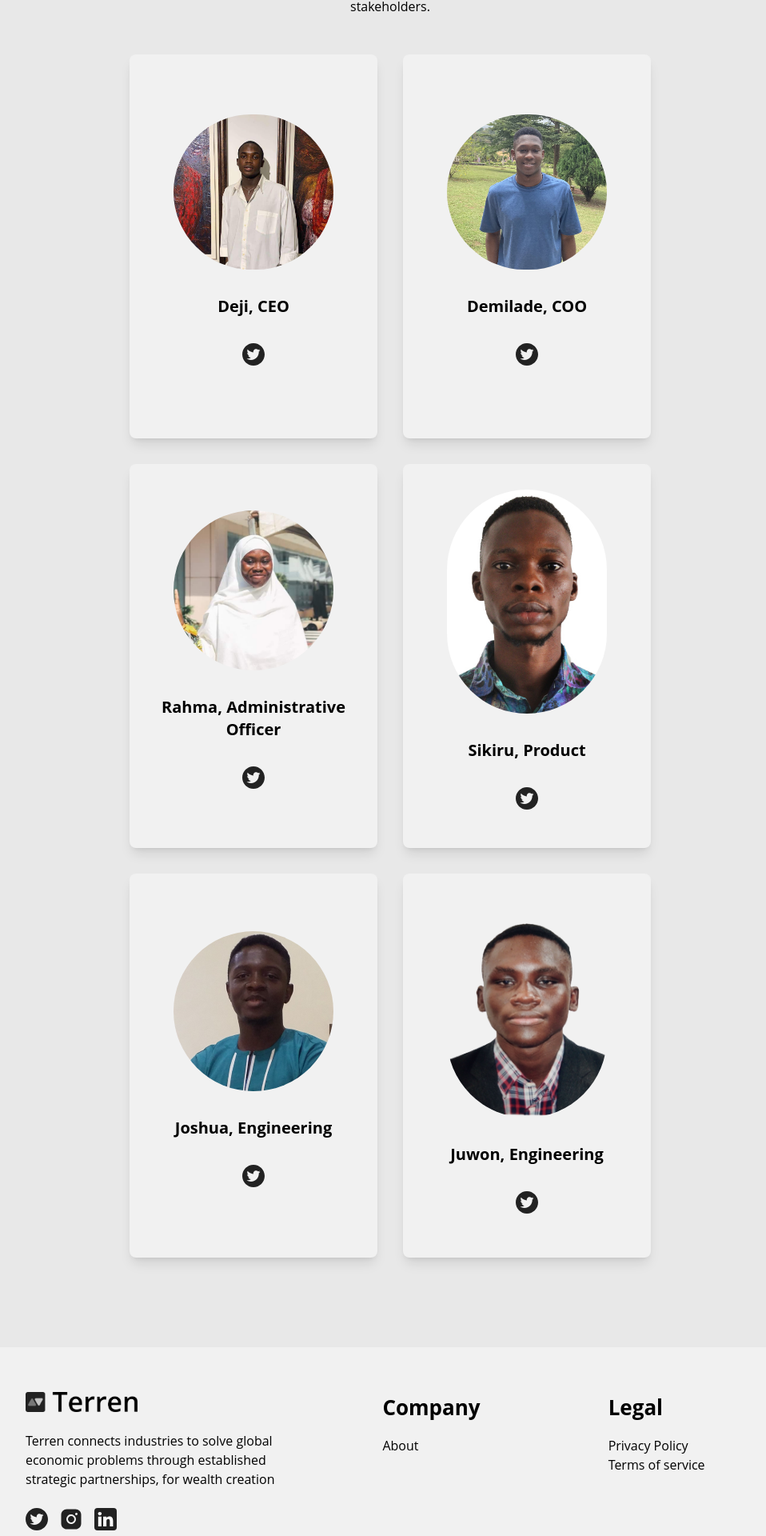
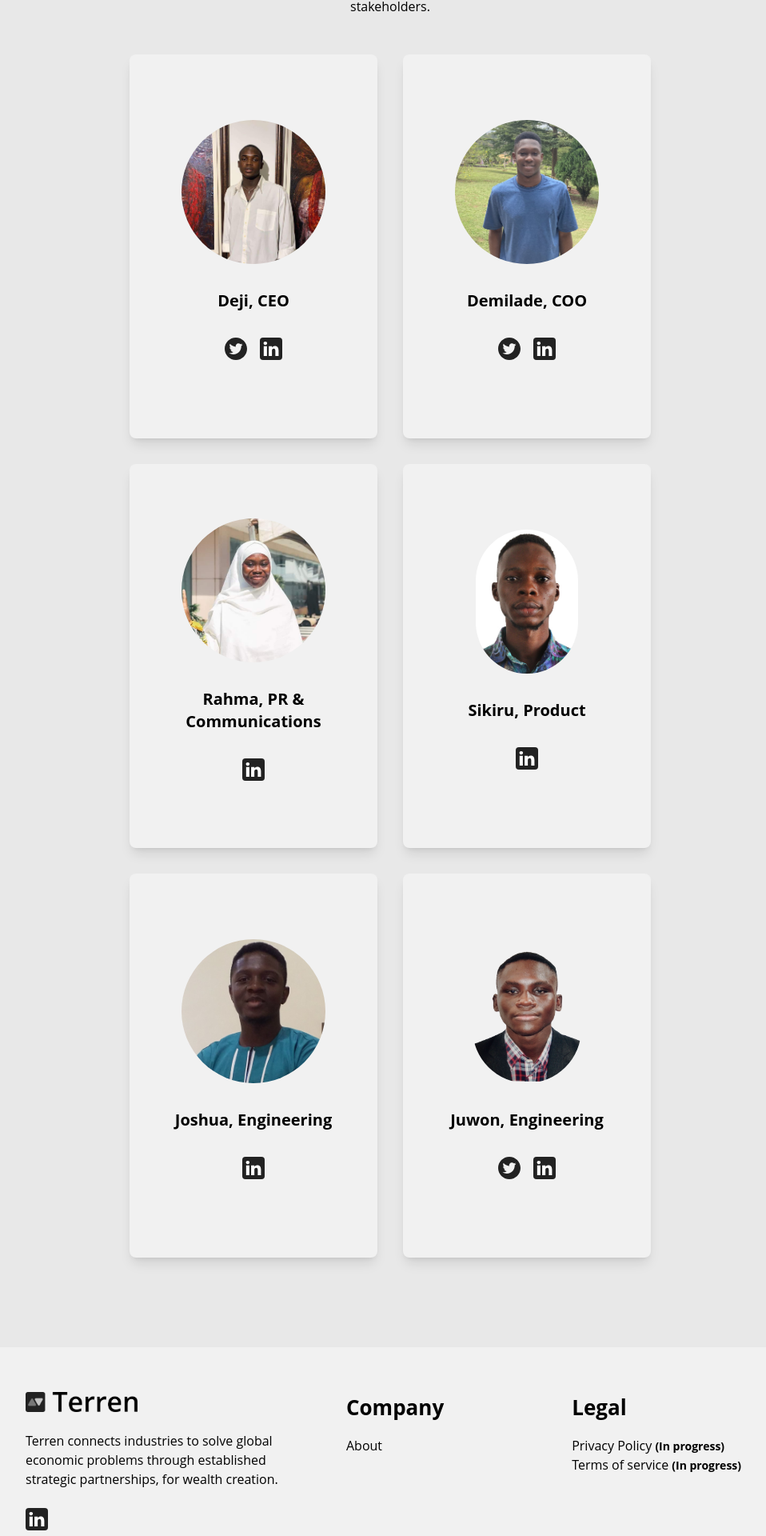
Before and after one commit to Oluwajuwonomoyele/terren-app, a React (Create React App) app: page /about in a window 1280 px wide. Shown: the part 992-2912 px from the top of the page at 80% size, without its empty margins (152-1110 px from the left). Built offline with nearby package versions, Linux system fonts and the light colour scheme; the HTML template or start-up script is replaced by a standard one.

Commit message:
add profile links

```diff
--- a/src/App.js
+++ b/src/App.js
@@ -9,15 +9,19 @@ import Footer from './components/Footer'
 function App() {
   const [openNav, setOpenNav] = useState(false);
 
+  const scrollToTop = () => {
+    window.scrollTo(0,0)
+  }
+
   return (
     <Router>
       <MobileNav openNav={openNav} setOpenNav={setOpenNav} />
       <Navbar openNav={openNav} setOpenNav={setOpenNav} />
       <Routes>
         <Route path='/' element={<Home />} />
-        <Route path='/about' element={<About />} />>
+        <Route path='/about' element={<About />} />
       </Routes>
-      <Footer />
+      <Footer scrollToTop={scrollToTop}/>
     </Router>
   );
 }
--- a/src/components/Footer.js
+++ b/src/components/Footer.js
@@ -1,11 +1,11 @@
 import Logo from '../assets/logo.png'
-import Twitter from '../assets/svg/twitter.svg'
-import Instagram from '../assets/svg/instagram.svg'
+// import Twitter from '../assets/svg/twitter.svg'
+// import Instagram from '../assets/svg/instagram.svg'
 import { Link } from 'react-router-dom'
 import { TfiLinkedin } from 'react-icons/tfi'
 import { BsFillTelephoneFill } from 'react-icons/bs'
 
-const Footer = () => {
+const Footer = ({scrollToTop}) => {
     return (
         <footer className="bg-f1">
             <div className="container mx-auto py-14 px-8 lg:px-14 flex flex-col lg:flex-row lg:items-start gap-8 items-center text-center lg:text-left ">
@@ -13,13 +13,13 @@ const Footer = () => {
                     <Link to='/' className='w-[100px] md:w-[140px] max-w-[238px] cursor-pointer'>
                         <img src={Logo} alt="logo" />
                     </Link>
-                    <p className='md:max-w-[550px]'>Terren connects industries to solve global economic problems through established strategic partnerships, for wealth creation</p>
+                    <p className='md:max-w-[550px]'>Terren connects industries to solve global economic problems through established strategic partnerships, for wealth creation.</p>
                     <div className='flex gap-4 items-center'>
-                        <img src={Twitter} alt="twitter-logo" className='cursor-pointer' />
-                        <img src={Instagram} alt="instagram-logo" className='cursor-pointer' />
-                        <div className='p-1 bg-customBlack rounded cursor-pointer'>
+                        {/* <img src={Twitter} alt="twitter-logo" className='cursor-pointer' />
+                        <img src={Instagram} alt="instagram-logo" className='cursor-pointer' /> */}
+                        <a href='https://www.linkedin.com/company/terren-africa' className='p-1 bg-customBlack rounded cursor-pointer'>
                             <TfiLinkedin size={20} className='text-white'/>
-                        </div>
+                        </a>
                     </div>
                     <div className='flex flex-col gap-2'>
                         <a href="mailto:info@terren.tech" className='hover:underline font-bold'>info@terren.tech</a>
@@ -30,17 +30,17 @@ const Footer = () => {
                         </div>
                 </div>
                 <div className='flex flex-col lg:flex-row lg:justify-center gap-8 lg:gap-[10rem] xl:gap-[20rem] lg:basis-[60%]'>
-                    <div className='flex flex-col gap-4'>
+                    <div className='flex flex-col lg:gap-4'>
                         <h2 className='font-bold lg:text-[26px]'>Company</h2>
                         <div>
-                            <p className='hover:underline cursor-pointer'>About</p>
+                            <Link to='/about' className='hover:underline cursor-pointer' onClick={() => {scrollToTop()}}>About</Link>
                         </div>
                     </div>
-                    <div className='flex flex-col gap-4'>
+                    <div className='flex flex-col lg:gap-4'>
                         <h2 className='font-bold lg:text-[26px]'>Legal</h2>
                         <div>
-                            <p className='hover:underline cursor-pointer'>Privacy Policy</p>
-                            <p className='hover:underline cursor-pointer'>Terms of service</p>
+                            <p className=''>Privacy Policy <span className='text-sm font-bold'>(In progress)</span></p>
+                            <p className=''>Terms of service <span className='text-sm font-bold'>(In progress)</span></p>
                         </div>
                     </div>
                 </div>
--- a/src/components/Partners.js
+++ b/src/components/Partners.js
@@ -6,11 +6,11 @@ const Partners = () => {
         <section className="bg-e8">
             <div className="container mx-auto px-6 md:px-12 py-14 lg:py-28 text-center">
                 <h2 className="text-[28px] font-bold md:text-3xl xl:text-[42px]">Our Partners</h2>
-                <div className='flex justify-between items-center mt-16'>
+                <div className='flex justify-center items-center mt-16'>
                     <FaChevronLeft className='cursor-pointer hidden'/>
-                    <div className='flex flex-col gap-4 items-center'>
+                    <div className='flex flex-col lg:flex-row gap-4 items-center'>
                         <img src={erutan} alt="" />
-                        <img src={zylus} alt="" />
+                        <img src={zylus} alt="" className='max-h-[110px]'/>
                     </div>
                     <FaChevronRight className='cursor-pointer hidden'/>
                 </div>
--- a/src/components/Team.js
+++ b/src/components/Team.js
@@ -5,6 +5,7 @@ import joshua from '../assets/profiles/joshua.jpg';
 import nova from '../assets/profiles/nova.png';
 import rahmna from '../assets/profiles/Rahma.jpg';
 import sikiru from '../assets/profiles/sikiru-product.jpg';
+import { TfiLinkedin } from 'react-icons/tfi'
 
 const Team = () => {
     return (
@@ -13,58 +14,73 @@ const Team = () => {
                 <h2 className="text-2xl md:text-3xl xl:text-[42px] font-bold mb-8">The Team</h2>
                 <p className='max-w-[600px] mx-auto'>We are a team of bright minded Gen- Zs, versatile and ready to seamlessly connect real estate enterprises with investors to create optimal benefits for stakeholders. </p>
                 <div className='flex flex-col items-center mt-12 gap-8 md:flex-wrap md:flex-row md:justify-center'>
-                    <div className='bg-f1 px-4 rounded-lg text-center shadow-lg md:max-w-[310px] max-w-[400px] w-full  h-[480px] flex flex-col justify-center'>
-                        <div className='max-w-[200px] mx-auto mb-4 rounded-full overflow-hidden'>
-                            <img src={nova} alt="" />
+                    <div className='bg-f1 px-4 rounded-lg text-center shadow-lg md:max-w-[310px] max-w-[400px] w-full h-[380px] lg:h-[480px] flex flex-col justify-center'>
+                        <div className='max-w-[180px] mx-auto mb-4 rounded-full overflow-hidden'>
+                            <img src={nova} alt="" className='h-[180px] object-cover' />
                         </div>
                         <h3 className='text-xl font-bold py-4'>Deji, <span>CEO</span></h3>
-                        <div className='flex gap-4 justify-center py-4 cursor-pointer'>
-                            <img src={Twitter} alt="twitter" />
+                        <div className='flex gap-4 justify-center py-4'>
+                            <a href='https://twitter.com/callmenovaaa' className='cursor-pointer'><img src={Twitter} alt="twitter" /></a>
+                            <a href='https://www.linkedin.com/in/deji-olanrewaju-27b8b4253/' className='p-1 bg-customBlack rounded cursor-pointer'>
+                                <TfiLinkedin size={20} className='text-white'/>
+                            </a>
                         </div>
                     </div>
-                    <div className='bg-f1 px-4 rounded-lg text-center shadow-lg md:max-w-[310px] max-w-[400px] w-full h-[480px] flex flex-col justify-center'>
-                        <div className='max-w-[200px] mx-auto mb-4 rounded-full overflow-hidden'>
-                            <img src={demilade} alt="" />
+                    <div className='bg-f1 px-4 rounded-lg text-center shadow-lg md:max-w-[310px] max-w-[400px] w-full h-[380px] lg:h-[480px]  flex flex-col justify-center'>
+                        <div className='max-w-[180px] mx-auto mb-4 rounded-full overflow-hidden'>
+                            <img src={demilade} alt="" className='h-[180px] object-cover' />
                         </div>
                         <h3 className='text-xl font-bold py-4'>Demilade, <span>COO</span></h3>
-                        <div className='flex gap-4 justify-center py-4 cursor-pointer'>
-                            <img src={Twitter} alt="twitter" />
+                        <div className='flex gap-4 justify-center py-4'>
+                            <a href='https://twitter.com/demiladesamuell' className='cursor-pointer'><img src={Twitter} alt="twitter" /></a>
+                            <a href='https://www.linkedin.com/in/demilade-samuel/' className='p-1 bg-customBlack rounded cursor-pointer'>
+                                <TfiLinkedin size={20} className='text-white'/>
+                            </a>
                         </div>
                     </div>
-                    <div className='bg-f1 px-4 rounded-lg text-center shadow-lg md:max-w-[310px] max-w-[400px] w-full h-[480px] flex flex-col justify-center'>
-                        <div className='max-w-[200px] mx-auto mb-4 rounded-full overflow-hidden'>
-                            <img src={rahmna} alt="" className='h-[200px] object-cover' />
+                    <div className='bg-f1 px-4 rounded-lg text-center shadow-lg md:max-w-[310px] max-w-[400px] w-full h-[380px] lg:h-[480px]  flex flex-col justify-center'>
+                        <div className='max-w-[180px] mx-auto mb-4 rounded-full overflow-hidden'>
+                            <img src={rahmna} alt="" className='h-[180px] object-cover' />
                         </div>
-                        <h3 className='text-xl font-bold py-4'>Rahma, <span>Administrative Officer</span></h3>
-                        <div className='flex gap-4 justify-center py-4 cursor-pointer'>
-                            <img src={Twitter} alt="twitter" />
+                        <h3 className='text-xl font-bold py-4'>Rahma, <span>PR & Communications</span></h3>
+                        <div className='flex gap-4 justify-center py-4'>
+                            <a href='https://www.linkedin.com/in/rahmatallahiyusuf/' className='p-1 bg-customBlack rounded cursor-pointer'>
+                                <TfiLinkedin size={20} className='text-white'/>
+                            </a>
                         </div>
                     </div>
-                    <div className='bg-f1 px-4 rounded-lg text-center shadow-lg md:max-w-[310px] max-w-[400px] w-full  h-[480px] flex flex-col justify-center'>
-                        <div className='max-w-[200px] mx-auto mb-4 rounded-full overflow-hidden'>
-                            <img src={sikiru} alt="" />
+                    <div className='bg-f1 px-4 rounded-lg text-center shadow-lg md:max-w-[310px] max-w-[400px] w-full h-[380px] lg:h-[480px]  flex flex-col justify-center'>
+                        <div className='max-w-[180px] mx-auto mb-4 rounded-full overflow-hidden'>
+                            <img src={sikiru} alt="" className='h-[180px] object-cover' />
                         </div>
                         <h3 className='text-xl font-bold py-4'>Sikiru, <span>Product</span></h3>
-                        <div className='flex gap-4 justify-center py-4 cursor-pointer'>
-                            <img src={Twitter} alt="twitter" />
+                        <div className='flex gap-4 justify-center py-4'>
+                            <a href='https://www.linkedin.com/in/sikiru-olagoke-975773124/' className='p-1 bg-customBlack rounded cursor-pointer'>
+                                <TfiLinkedin size={20} className='text-white'/>
+                            </a>
                         </div>
                     </div>
-                    <div className='bg-f1 px-4 rounded-lg text-center shadow-lg md:max-w-[310px] max-w-[400px] h-[480px] flex flex-col justify-center w-full'>
-                        <div className='max-w-[200px] mx-auto mb-4 rounded-full overflow-hidden'>
-                            <img src={joshua} alt="" />
+                    <div className='bg-f1 px-4 rounded-lg text-center shadow-lg md:max-w-[310px] max-w-[400px] h-[380px] lg:h-[480px] flex flex-col justify-center w-full'>
+                        <div className='max-w-[180px] mx-auto mb-4 rounded-full overflow-hidden'>
+                            <img src={joshua} alt="" className='h-[180px] object-cover'/>
                         </div>
                         <h3 className='text-xl font-bold py-4'>Joshua, <span>Engineering</span></h3>
-                        <div className='flex gap-4 justify-center py-4 cursor-pointer'>
-                            <img src={Twitter} alt="twitter" />
+                        <div className='flex gap-4 justify-center py-4'>
+                            <a href='https://www.linkedin.com/in/joshuaogunwole/' className='p-1 bg-customBlack rounded cursor-pointer'>
+                                <TfiLinkedin size={20} className='text-white'/>
+                            </a>
                         </div>
                     </div>
-                    <div className='bg-f1 px-4 rounded-lg text-center shadow-lg md:max-w-[310px] max-w-[400px] h-[480px] flex flex-col justify-center w-full'>
-                        <div className='max-w-[200px] mx-auto mb-4 rounded-full overflow-hidden'>
-                            <img src={juwon} alt="" />
+                    <div className='bg-f1 px-4 rounded-lg text-center shadow-lg md:max-w-[310px] max-w-[400px] h-[380px] lg:h-[480px] flex flex-col justify-center w-full'>
+                        <div className='max-w-[180px] mx-auto mb-4 rounded-full overflow-hidden'>
+                            <img src={juwon} alt="" className='h-[180px] object-cover'/>
                         </div>
                         <h3 className='text-xl font-bold py-4'>Juwon, <span>Engineering</span></h3>
-                        <div className='flex gap-4 justify-center py-4 cursor-pointer'>
-                            <img src={Twitter} alt="twitter" />
+                        <div className='flex gap-4 justify-center py-4'>
+                            <a href='https://twitter.com/OlutomisinJuwon' className='cursor-pointer'><img src={Twitter} alt="twitter" /></a>
+                            <a href='https://www.linkedin.com/in/oluwajuwon-olutomisin/' className='p-1 bg-customBlack rounded cursor-pointer'>
+                                <TfiLinkedin size={20} className='text-white'/>
+                            </a>
                         </div>
                     </div>
 
```
